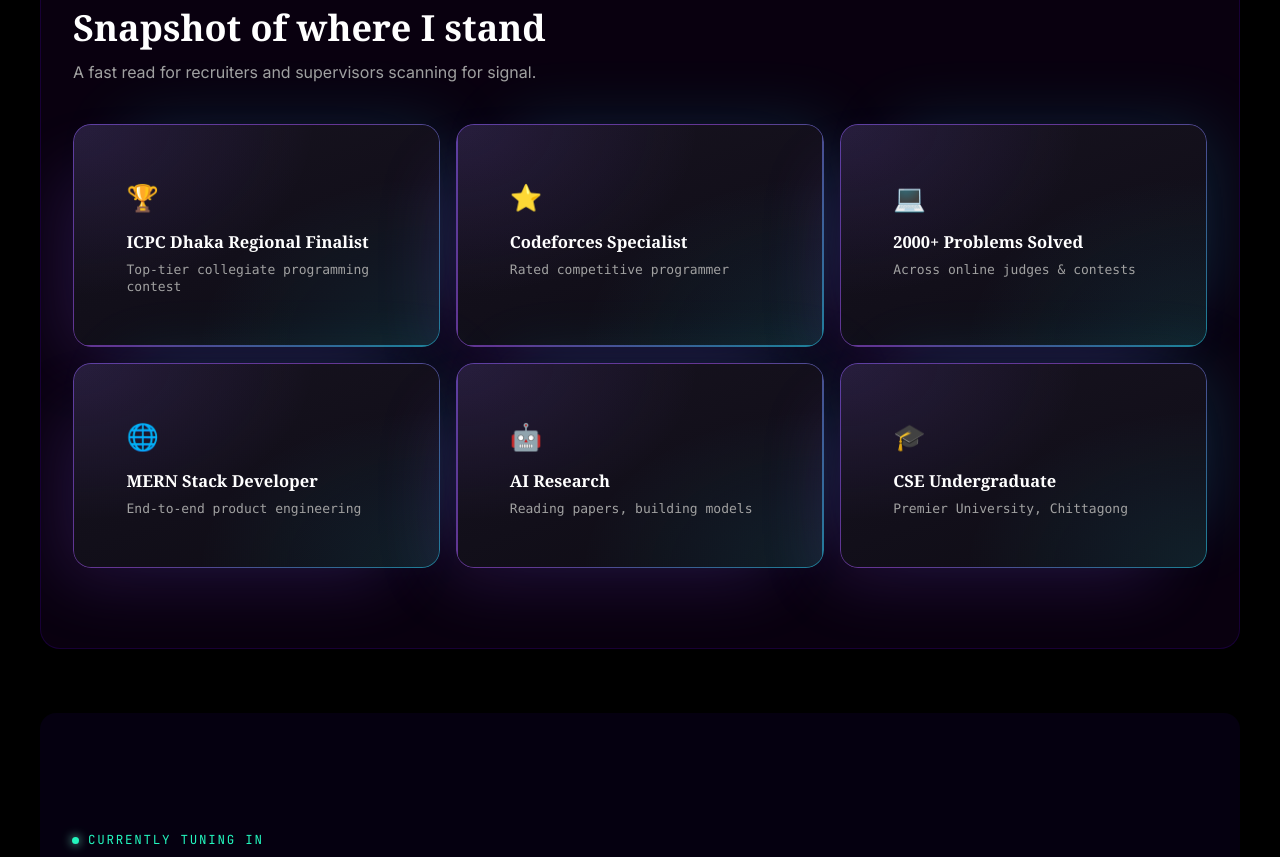
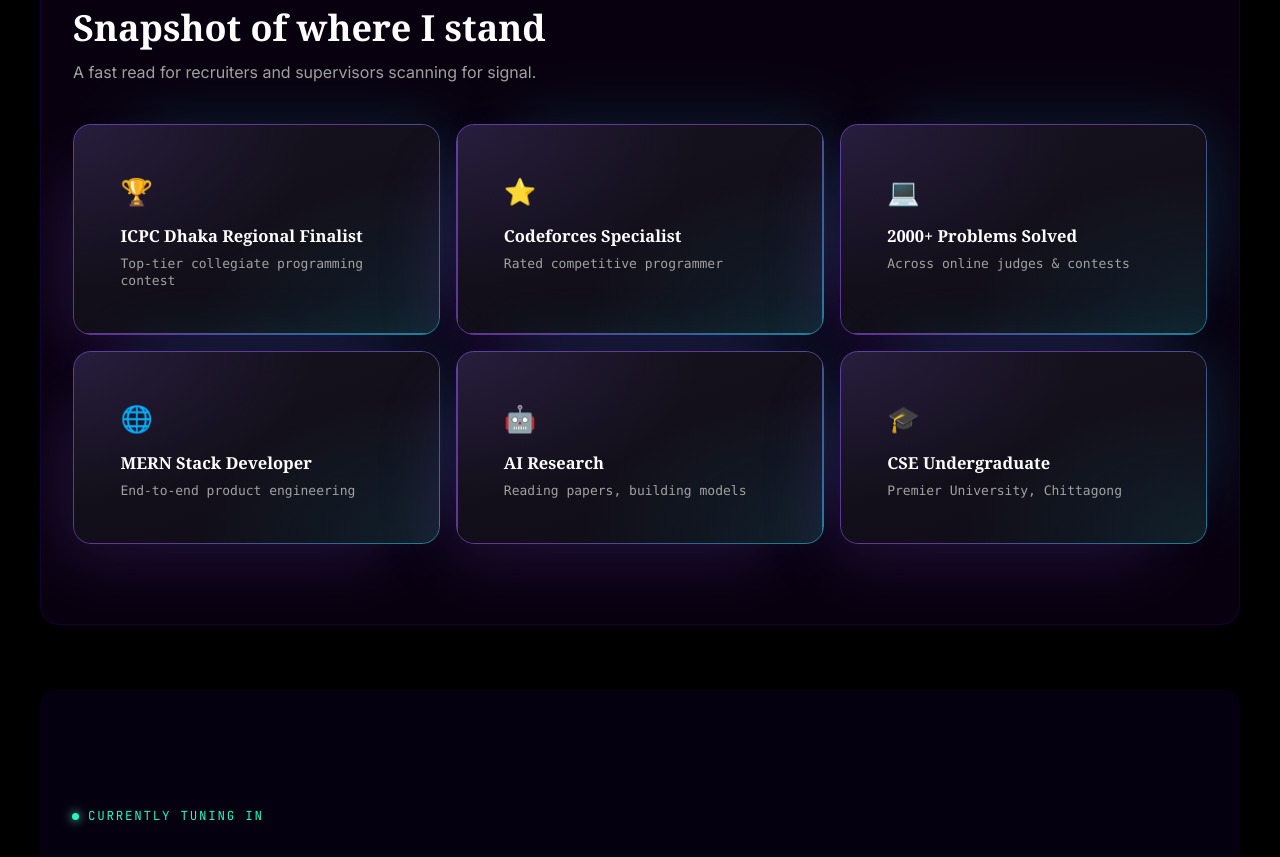
Before and after one commit to nuralamjoy/my_portfolio, a React (Vite) app: page / in a window 1280 px wide. Shown: the part 3300-4157 px from the top of the page. Built offline with nearby package versions, Linux system fonts and the light colour scheme.

Commit message:
card styling

```diff
--- a/src/components/ui/Card.css
+++ b/src/components/ui/Card.css
@@ -12,7 +12,7 @@
   .card {
     position: relative;
     /* width: 340px; */
-    padding: 30px 28px 26px;
+    padding: 24px 22px 20px;
     border-radius: var(--radius);
     background:
       radial-gradient(120% 140% at 0% 0%, rgba(139,92,246,0.14), transparent 55%),
```
